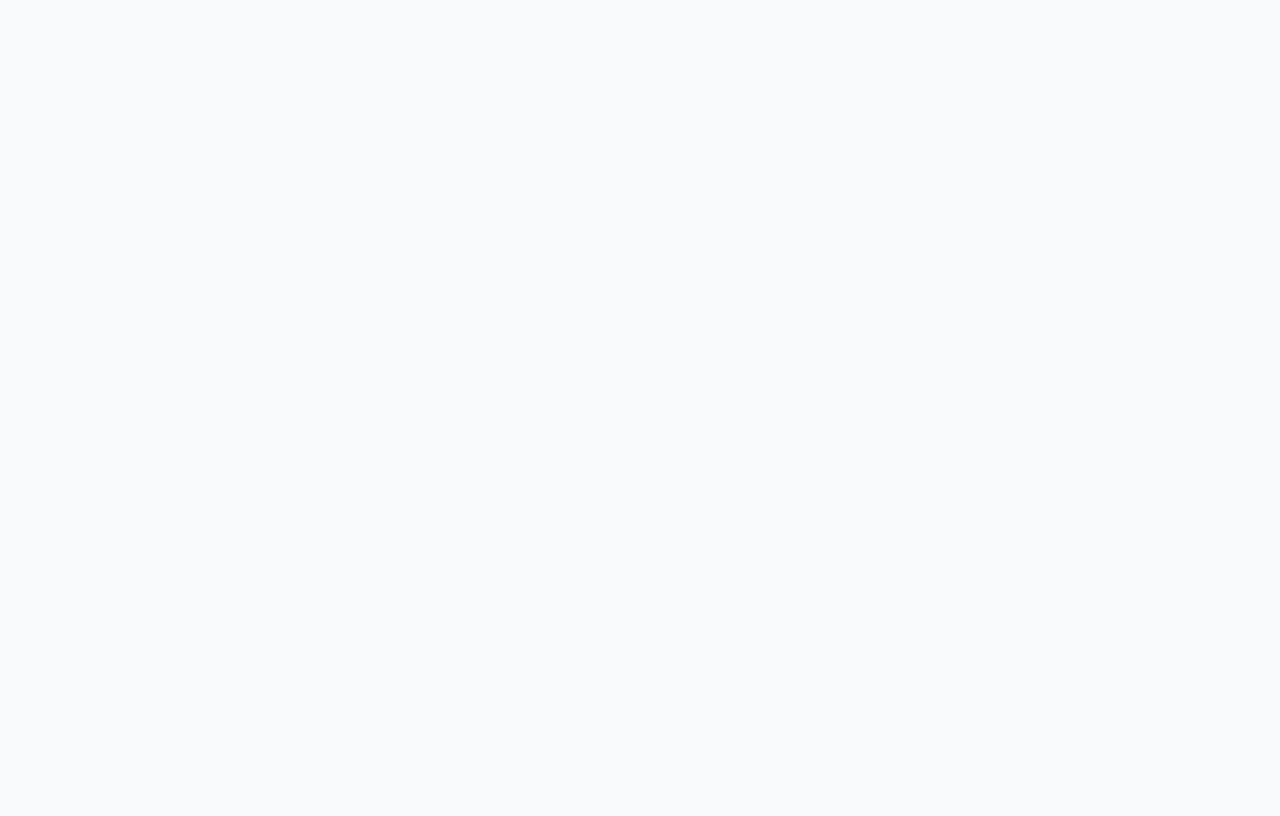
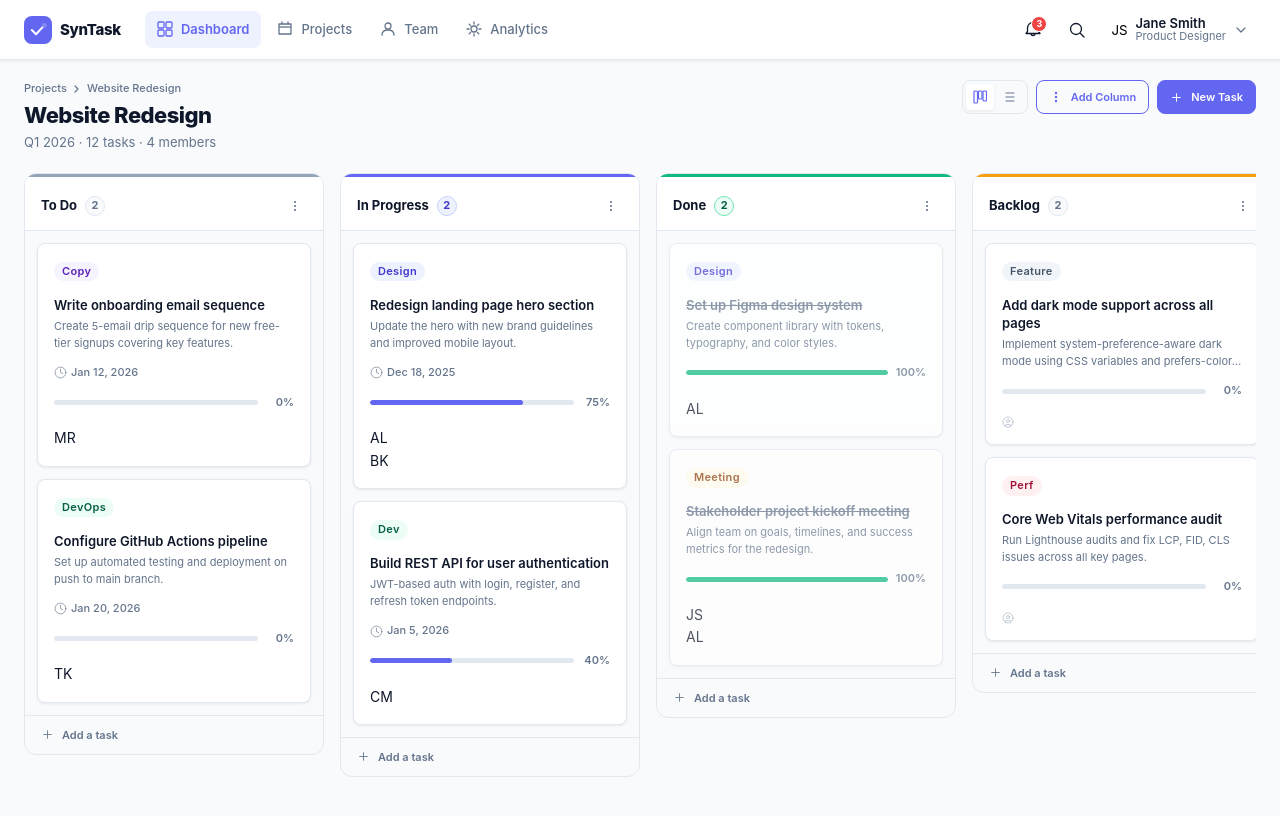
Before and after one commit to wijimenezz/ProyectoM4_WilsonJimenez, a React (Vite) app: page / in a window 1280 px wide. Built offline with nearby package versions, Linux system fonts and the light colour scheme.

Commit message:
fix: ajustar estilos para el board, por alguna razon no se habian importados los estilos en los componentes, se importaron nuevamente

```diff
--- /dev/null
+++ b/src/App.tsx
@@ -0,0 +1,4 @@
+import { DashboardPage } from "./components/dashboard/dashboardPage/DasboardPage";
+
+export const App = () => <DashboardPage />;
+export default App;
--- a/src/components/dashboard/board/kanbanBoard/KanbanBoard.tsx
+++ b/src/components/dashboard/board/kanbanBoard/KanbanBoard.tsx
@@ -1,3 +1,4 @@
+import "./KanbanBoard.css";
 import { TaskCard } from "../taskCard/TaskCard";
 import { KanbanColumn } from "./KanbanColumn";
 
--- a/src/components/dashboard/board/taskCard/TaskCard.tsx
+++ b/src/components/dashboard/board/taskCard/TaskCard.tsx
@@ -1,3 +1,4 @@
+import "./TaskCard.css";
 import { Avatar } from "../../../avatar";
 import {
   ClockIcon,
--- a/src/index.css
+++ b/src/index.css
@@ -168,3 +168,135 @@ h6 {
   white-space: nowrap;
   border: 0;
 }
+
+/* ================================================================
+   STYLES: Buttons
+   ================================================================ */
+
+/* --- Base Button --- */
+.btn {
+  display: inline-flex;
+  align-items: center;
+  justify-content: center;
+  gap: var(--space-2);
+  font-size: var(--font-size-sm);
+  font-weight: 600;
+  line-height: 1;
+  border: 1.5px solid transparent;
+  border-radius: var(--radius-md);
+  padding: 0 var(--space-4);
+  height: 40px;
+  cursor: pointer;
+  transition:
+    background var(--transition-fast),
+    color var(--transition-fast),
+    border-color var(--transition-fast),
+    box-shadow var(--transition-fast),
+    transform var(--transition-fast);
+  white-space: nowrap;
+  outline: none;
+  text-decoration: none;
+}
+
+.btn:focus-visible {
+  box-shadow: 0 0 0 3px rgba(99, 102, 241, 0.25);
+}
+
+.btn:active {
+  transform: translateY(1px);
+}
+
+/* --- Primary --- */
+.btn--primary {
+  background: var(--color-indigo);
+  color: white;
+  border-color: var(--color-indigo);
+}
+
+.btn--primary:hover {
+  background: var(--color-indigo-hover);
+  border-color: var(--color-indigo-hover);
+  box-shadow: 0 4px 12px rgba(99, 102, 241, 0.35);
+}
+
+/* --- Secondary (ghost with indigo border) --- */
+.btn--secondary {
+  background: transparent;
+  color: var(--color-indigo);
+  border-color: var(--color-indigo);
+}
+
+.btn--secondary:hover {
+  background: var(--color-indigo-light);
+}
+
+/* --- Ghost (no border, subtle) --- */
+.btn--ghost {
+  background: transparent;
+  color: var(--color-text-muted);
+  border-color: var(--color-border);
+}
+
+.btn--ghost:hover {
+  background: var(--color-bg);
+  color: var(--color-navy);
+  border-color: var(--color-border-dark);
+}
+
+/* --- OAuth Button --- */
+.btn--oauth {
+  background: var(--color-surface);
+  color: var(--color-navy);
+  border-color: var(--color-border);
+  font-weight: 500;
+  box-shadow: var(--shadow-subtle);
+}
+
+.btn--oauth:hover {
+  border-color: var(--color-border-dark);
+  box-shadow: var(--shadow-medium);
+  background: var(--color-bg);
+}
+
+/* --- Destructive --- */
+.btn--destructive {
+  background: var(--color-danger);
+  color: white;
+  border-color: var(--color-danger);
+}
+
+.btn--destructive:hover {
+  background: #dc2626;
+  border-color: #dc2626;
+  box-shadow: 0 4px 12px rgba(239, 68, 68, 0.3);
+}
+
+.btn--ghost.btn--destructive {
+  background: transparent;
+  color: var(--color-danger);
+  border-color: var(--color-border);
+}
+
+.btn--ghost.btn--destructive:hover {
+  background: var(--color-danger-bg);
+  border-color: var(--color-danger);
+}
+
+/* --- Size Modifiers --- */
+.btn--full {
+  width: 100%;
+}
+
+.btn--sm {
+  height: 34px;
+  font-size: var(--font-size-xs);
+  padding: 0 var(--space-3);
+  border-radius: var(--radius-md);
+}
+
+.btn--xs {
+  height: 28px;
+  font-size: var(--font-size-xs);
+  padding: 0 var(--space-2);
+  border-radius: var(--radius-sm);
+}
--- a/src/main.tsx
+++ b/src/main.tsx
@@ -1,5 +1,10 @@
 import { StrictMode } from "react";
 import { createRoot } from "react-dom/client";
 import "./index.css";
+import App from "./App";
 
-createRoot(document.getElementById("root")!).render(<StrictMode></StrictMode>);
+createRoot(document.getElementById("root")!).render(
+  <StrictMode>
+    <App />
+  </StrictMode>,
+);
```
